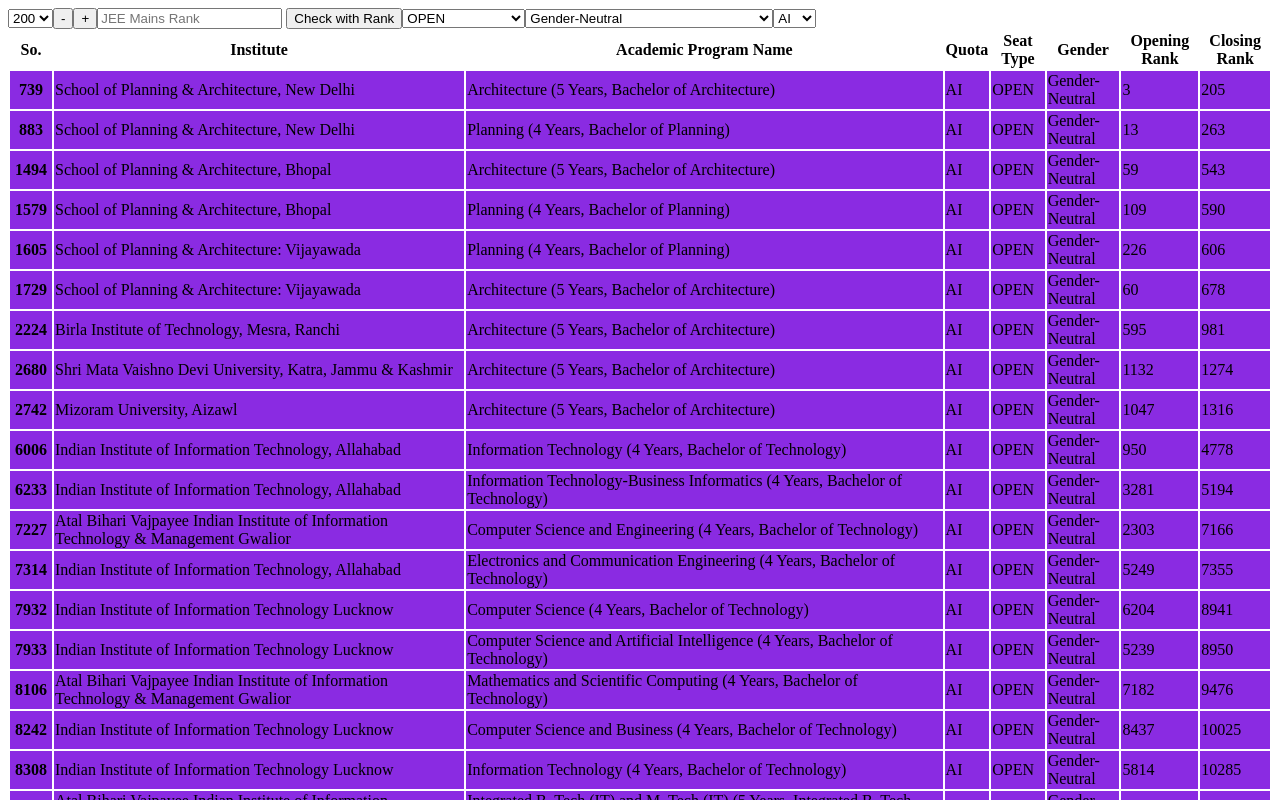
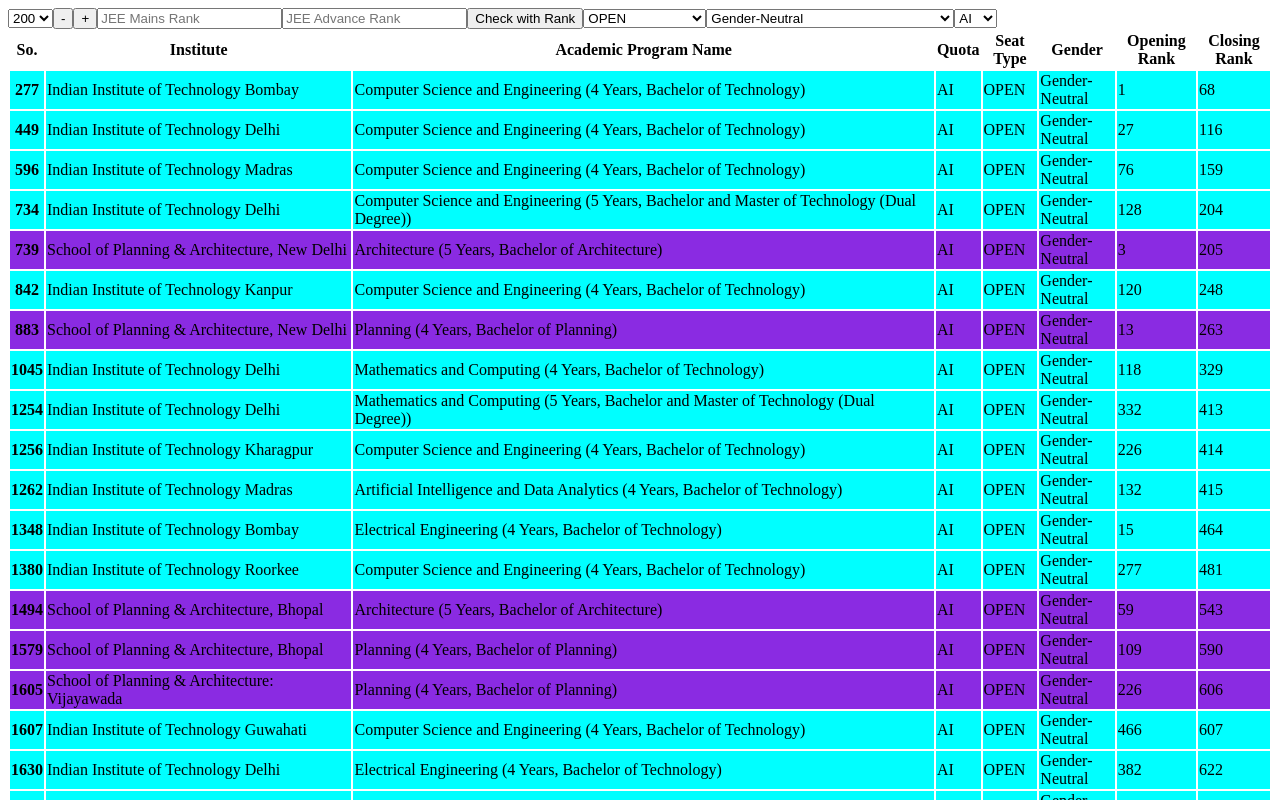
Before and after one commit to shivam20042003/ClgList, a Next.js app: page / in a window 1280 px wide. Shown: the top 800 px of the page. Built offline with nearby package versions, Linux system fonts and the light colour scheme.

Commit message:
advance rank added

```diff
--- a/src/app/page.tsx
+++ b/src/app/page.tsx
@@ -11,6 +11,7 @@
   }))
   const [i,setI] = useState(0);
   const [rank,setRank] = useState(0);
+  const [advance,setAdvance] = useState(0);
   const [catagory,setCatagory] = useState("OPEN");
   const [displaySpace,setDisplaySpace] = useState(200);
   const catagoryList = ["EWS","EWS (PwD)","OBC-NCL","OBC-NCL (PwD)","OPEN","OPEN (PwD)","SC","SC (PwD)","ST","ST (PwD)"]
@@ -46,7 +47,7 @@
     const tempSortedData = data.filter((y)=>{
       const m: number = typeof y.ClosingRank === "string" ? parseFloat(y.ClosingRank) : y.ClosingRank;
       const institute = y.Institute.slice(0,30);
-      return m>=rank&&institute!="Indian Institute of Technology";
+      return (m>=rank&&institute!="Indian Institute of Technology")||(m>=advance&&institute=="Indian Institute of Technology");
     })
     const tempSortedData2 = tempSortedData.filter((y)=>{
       return y.SeatType == catagory &&  y.Gender == gender && y.Quota == quota
@@ -58,7 +59,7 @@
     const tempSortedData = data.filter((y)=>{
       const m: number = typeof y.ClosingRank === "string" ? parseFloat(y.ClosingRank) : y.ClosingRank;
       const institute = y.Institute.slice(0,30);
-      return m>=rank&&institute!="Indian Institute of Technology";
+      return (m>=rank&&institute!="Indian Institute of Technology")||(m>=advance&&institute=="Indian Institute of Technology");
     })
     const tempSortedData2 = tempSortedData.filter((y)=>{
       return y.SeatType == catagory &&  y.Gender == gender && y.Quota == quota
@@ -75,7 +76,9 @@
     </select>
      <button onClick={()=>{if(i-displaySpace>=0)setI(i-displaySpace)}}>-</button>
      <button onClick={()=>{if(sortedData.length>i+displaySpace) setI(i+displaySpace)}}>+</button>
-     <input placeholder="JEE Mains Rank" type="number" onChange={(e)=>{setRank(parseInt(e.target.value))}} /> <button onClick={()=>{rankChange()}}>Check with Rank</button>
+     <input placeholder="JEE Mains Rank" type="number" onChange={(e)=>{setRank(parseInt(e.target.value))}} />
+     <input placeholder="JEE Advance Rank" type="number" onChange={(e)=>{setAdvance(parseInt(e.target.value))}} />
+     <button onClick={()=>{rankChange()}}>Check with Rank</button>
      <select defaultValue="OPEN" onChange={(e)=>{setCatagory(e.target.value)}} name="catagory">
       {catagoryList.map((val)=>{
         return (
```
